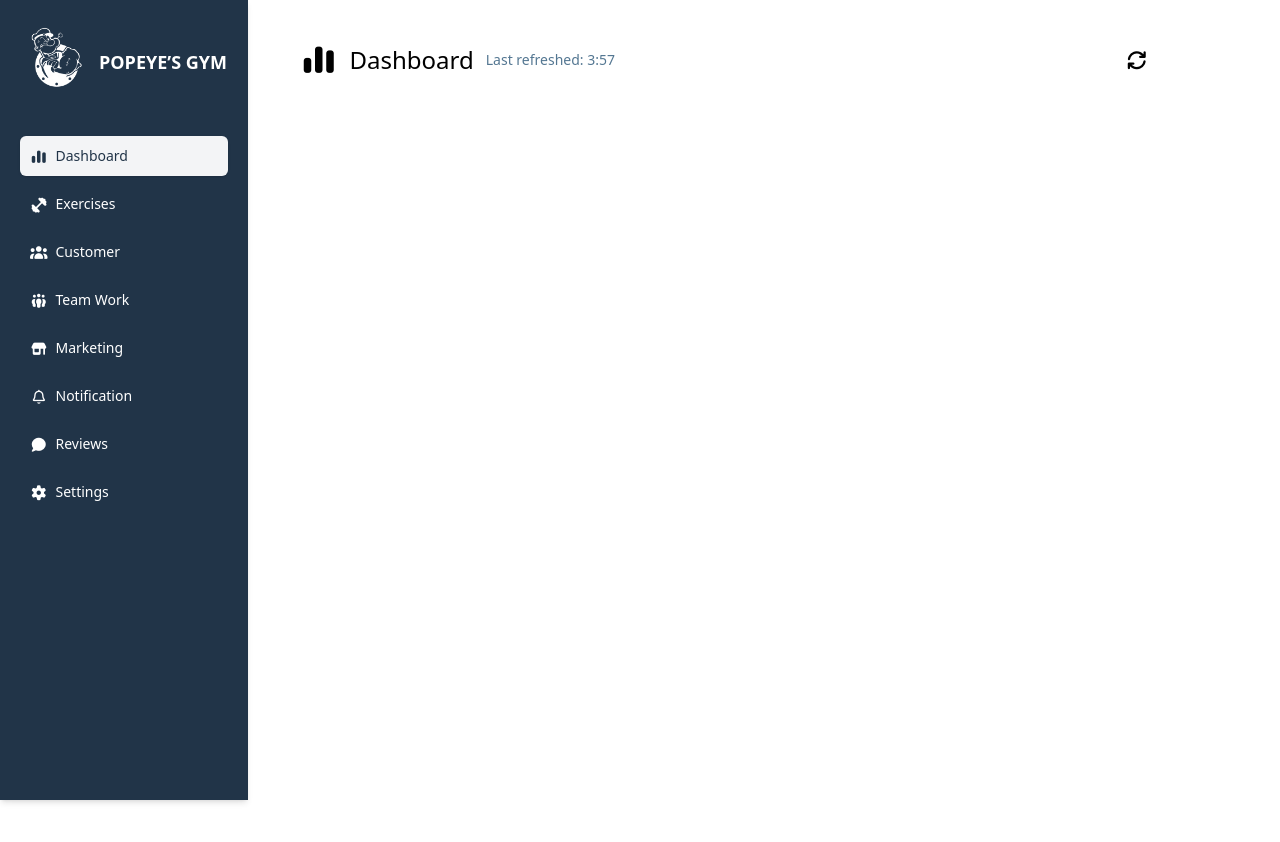
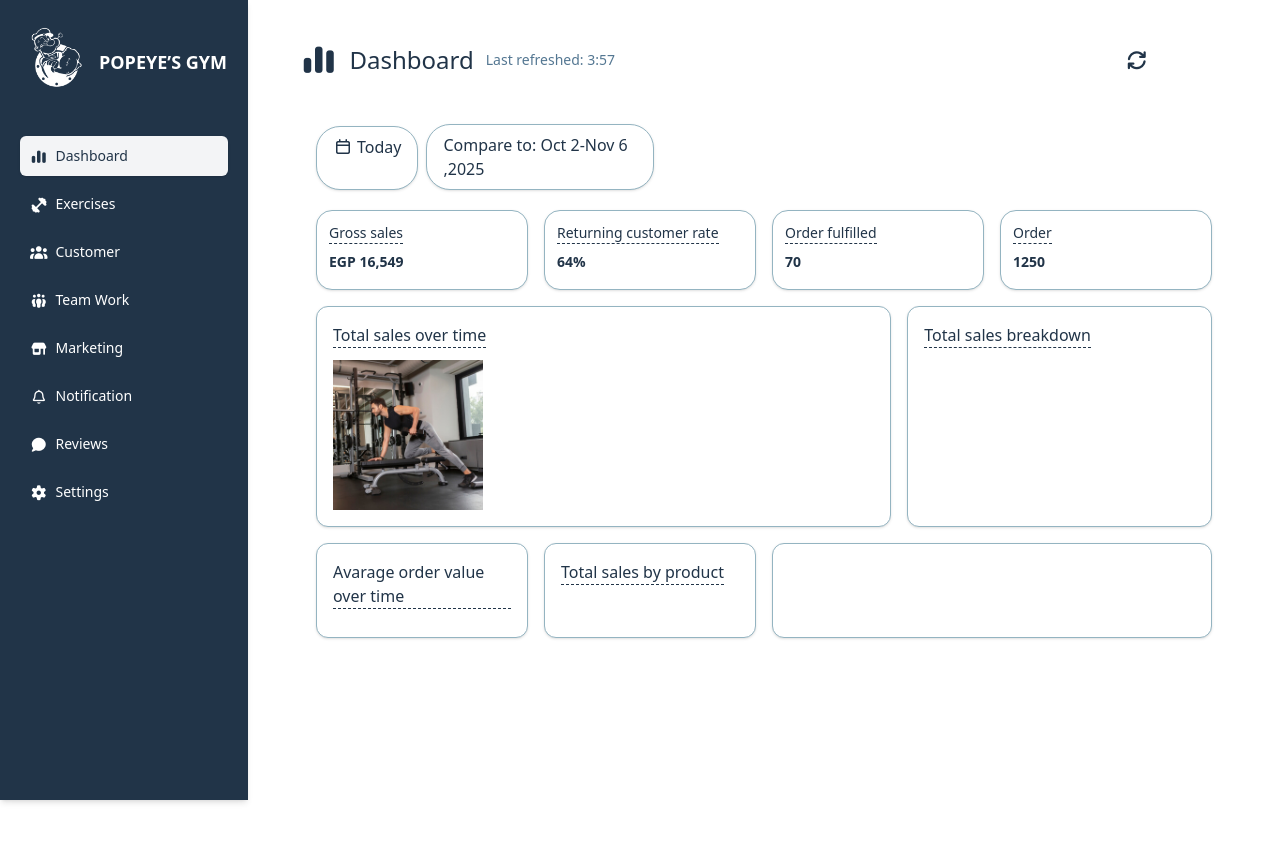
Before and after one commit to MohamedSelim15/gym-admin, a React (Vite) app: page / in a window 1280 px wide. Shown: the top 842 px of the page. After the commit the page ends 800 px from the top, so only its background shows below. Built offline with nearby package versions, Linux system fonts and the light colour scheme; no server answers.

Commit message:
feat: Enhance App component to conditionally hide sidebar on signup page and improve Dashboard layout with new statistics cards

```diff
--- a/src/App.tsx
+++ b/src/App.tsx
@@ -2,7 +2,7 @@ import Login from "./features/auth/Login";
 import SignUp from "./features/auth/SignUp";
 import SideBar from "./features/components/SideBar";
 import { AnimatePresence } from "framer-motion";
-import { Routes, Route } from "react-router-dom";
+import { Routes, Route ,useLocation} from "react-router-dom";
 
 import Dashboard from "./features/Pages/Dashboard";
 import Exercise from "./features/Pages/Exercises";
@@ -14,6 +14,8 @@ import Settings from "./features/Pages/Settings";
 import Marketing from "./features/Pages/Marketing";
 
 function App() {
+  const {pathname} = useLocation();
+  const hideSidebar =  pathname === "/signup" ;
   return (
     <div>
       {/* <AnimatePresence mode='wait'>
@@ -23,6 +25,7 @@ function App() {
           </Routes>
           </AnimatePresence> */}
 
+      {!hideSidebar &&
       <div className="flex">
         <SideBar />
             <div className="flex-1 ml-20 xl:ml-62 p-3">
@@ -38,7 +41,8 @@ function App() {
             <Route path="/settings" element={<Settings />} />
           </Routes>
         </div>
-      </div>
+      </div>}
+
     </div>
   );
 }
--- a/src/features/Pages/Dashboard.tsx
+++ b/src/features/Pages/Dashboard.tsx
@@ -9,17 +9,88 @@ const Dashboard = () => {
       className="w-full h-full flex flex-col py-8 px-6 xl:px-10"
     >
       <div className="flex flex-col xl:flex-row justify-between items-center mb-10 gap-4">
-        <div className="flex items-center space-x-2 xl:space-x-3 text-primaryColorText">
+        <div className="flex items-center space-x-2 xl:space-x-3 primaryColorText">
           <i className="fa-solid fa-chart-simple text-2xl xl:text-3xl"></i>
           <h1 className="text-xl xl:text-2xl font-medium">Dashboard</h1>
-          <span className="text-xs xl:text-sm text-[#547792]">Last refreshed: 3:57</span>
+          <span className="text-xs xl:text-sm text-[#547792]">
+            Last refreshed: 3:57
+          </span>
         </div>
 
-        <div className="flex items-center space-x-2 xl:space-x-4 text-lg mr-20 cursor-pointer">
-            <i className="fa-solid fa-arrows-rotate"></i>
+        <div
+          onClick={() => window.location.reload()}
+          className="flex items-center primaryColorText space-x-2 xl:space-x-4 text-lg mr-20 cursor-pointer"
+        >
+          <i className="fa-solid fa-arrows-rotate"></i>
         </div>
       </div>
 
+      <div className=" primaryColorText mt-2 space-y-3">
+        <div className="flex gap-2 ml-4">
+          <div className="bg-white primaryColorText shadow rounded-3xl px-4 py-2 border-1 mt-0.5 border-[#94B4C1] w-fit">
+            <i className="fa-regular fa-calendar mr-1"></i>
+            <span>Today</span>
+          </div>
+          <div className="bg-white primaryColorText shadow rounded-3xl px-4 py-2  border-1 border-[#94B4C1] w-1/4">
+            Compare to: Oct 2-Nov 6 ,2025{" "}
+          </div>
+        </div>
+        <div className="grid grid-cols-4 gap-4 px-4 py-2">
+
+          <div className="bg-white flex flex-col shadow rounded-2xl p-3 border border-[#94B4C1] h-[80px] text-sm">
+            <span className="border-b-[1px] w-fit mb-2 border-dashed">
+              Gross sales
+            </span>
+            <span className="font-semibold">EGP 16,549</span>
+          </div>
+          <div className="bg-white flex flex-col shadow rounded-2xl p-3 border border-[#94B4C1] h-[80px] text-sm">
+            <span className="border-b-[1px] w-fit mb-2 border-dashed">
+              Returning customer rate
+            </span>
+            <span className="font-semibold">64%</span>
+          </div>
+          <div className="bg-white flex flex-col shadow rounded-2xl p-3 border border-[#94B4C1] h-[80px] text-sm">
+            <span className="border-b-[1px] w-fit mb-2 border-dashed">
+              Order fulfilled
+            </span>
+            <span className="font-semibold">70</span>
+          </div>
+          <div className="bg-white flex flex-col shadow rounded-2xl p-3 border border-[#94B4C1] h-[80px] text-sm">
+            <span className="border-b-[1px] w-fit mb-2 border-dashed">
+              Order
+            </span>
+            <span className="font-semibold">1250</span>
+          </div>
+
+          <div className="flex gap-4 col-span-4">
+            <div className="bg-white flex flex-col shadow rounded-xl p-4 border-1 border-[#94B4C1] flex-[2]">
+              <span className="border-b-[1px] w-fit mb-3 border-dashed">
+                Total sales over time
+              </span>
+              <img width={150} src="/marketing.jpg" alt="" />
+            </div>
+            <div className="bg-white flex flex-col shadow rounded-xl p-4 border-1 border-[#94B4C1] flex-[1]">
+              <span className="border-b-[1px] w-fit mb-3 border-dashed">
+                Total sales breakdown
+              </span>
+            </div>
+          </div>
+
+          <div className="bg-white flex flex-col shadow rounded-xl p-4 col-span-1 border-1  border-[#94B4C1]">
+            <span className="border-b-[1px] w-fit mb-3 border-dashed">
+              Avarage order value over time{" "}
+            </span>
+          </div>
+          <div className="bg-white flex flex-col shadow rounded-xl p-4 col-span-1 border-1  border-[#94B4C1]">
+            <span className="border-b-[1px] w-fit mb-3 border-dashed">
+              Total sales by product{" "}
+            </span>
+          </div>
+          <div className="bg-white flex flex-col shadow rounded-xl p-4 col-span-2 border-1  border-[#94B4C1]">
+            <span className="border-b-[1px] w-fit mb-3 border-dashed"> </span>
+          </div>
+        </div>
+      </div>
     </motion.div>
   );
 };
--- a/src/features/Pages/Reviews.tsx
+++ b/src/features/Pages/Reviews.tsx
@@ -2,7 +2,7 @@ import React from 'react'
 
 const Reviews = () => {
   return (
-    <div>Reviews</div>
+    <div >Reviews</div>
   )
 }
 
--- a/src/features/auth/Login.tsx
+++ b/src/features/auth/Login.tsx
@@ -7,10 +7,11 @@ import { CiUser, CiLock, CiUnlock } from "react-icons/ci";
 import { useState } from "react";
 import { motion, AnimatePresence } from "framer-motion";
 
-import { Link } from "react-router-dom";
+import { Link , useNavigate} from "react-router-dom";
 import { loginFun } from "./authSlice";
 
 const Login = () => {
+  const navigate = useNavigate();
   const [lock, setLock] = useState(true);
   const [focused, setFocused] = useState({
     email: false,
@@ -27,6 +28,7 @@ const Login = () => {
     e.preventDefault();
     if (!email || !password) return;
     dispatch(loginFun({ email, password }));
+    navigate("/dashboard")
   };
 
   return (
@@ -137,7 +139,7 @@ const Login = () => {
           </motion.div>
         </AnimatePresence>
 
-        <div className="xl:flex lg:flex md:flex hidden xl:w-1/2 lg:w-1/2 md:w-1/2 flex-col items-center justify-center p-10 text-center mb-6">
+        <div className="xl:flex lg:flex md:flex hidden xl:w-1/2 lg:w-1/2 md:w-1/2 flex-col items-center justify-center text-white p-10 text-center mb-6">
           <h1 className="text-5xl font-bold mb-5">Hello, Friend!</h1>
           <p className="mb-15 w-60">
             Enter your personal details and start your journey with us
--- a/src/features/auth/SignUp.tsx
+++ b/src/features/auth/SignUp.tsx
@@ -133,7 +133,7 @@ const [focused, setFocused] = useState({
           )}
         </AnimatePresence>
 
-        <div className="xl:flex lg:flex md:flex hidden xl:w-1/2 lg:w-1/2 md:w-1/2  flex-col items-center justify-center p-10 text-center mb-6">
+        <div className="xl:flex lg:flex md:flex hidden xl:w-1/2 lg:w-1/2 md:w-1/2  flex-col items-center justify-center text-white p-10 text-center mb-6">
           <h1 className="text-5xl font-bold mb-5 ">Welcome Back!</h1>
           <p className=" mb-15 w-60">
             To keep connected with us please login with personal info
--- a/src/features/components/SideBar.tsx
+++ b/src/features/components/SideBar.tsx
@@ -31,7 +31,7 @@ const SideBar = () => {
   const location = useLocation();
   const currentPath = location.pathname;
   return (
-    <aside className=" primaryColor fixed xl:w-62 w-20 shadow-md p-5 min-h-screen">
+    <aside className=" primaryColor  fixed xl:w-62 w-20 shadow-md p-5 min-h-screen">
       <motion.div
         initial={{ y: -200, opacity: 0 }}
         animate={{ y: 0, opacity: 1 }}
--- a/src/index.css
+++ b/src/index.css
@@ -1,9 +1,18 @@
 @import "tailwindcss";
 /* @import url("https://fonts.googleapis.com/css2?family=Cairo:wght@200..1000&family=Inter:ital,opsz,wght@0,14..32,100..900;1,14..32,100..900&family=Love+Ya+Like+A+Sister&family=Manrope:wght@200..800&family=Open+Sans:ital,wght@0,300..800;1,300..800&family=Permanent+Marker&family=Playwrite+PL:wght@100..400&family=Source+Sans+3:ital,wght@0,200..900;1,200..900&display=swap"); */
 
-body{
-  height: 300vh;
+::-webkit-scrollbar{
+  margin-right: 2px;
+  background-color: #b7b7b7;
+  width: 10px;
 }
+::-webkit-scrollbar-thumb{
+  /* background-color: #9f9f9f; */
+  background-color: #213448;
+  border-radius: 4px;
+}
+
+
 .text20medInter {
   font-family: "Inter", sans-serif;
   font-size: 20px;
```
